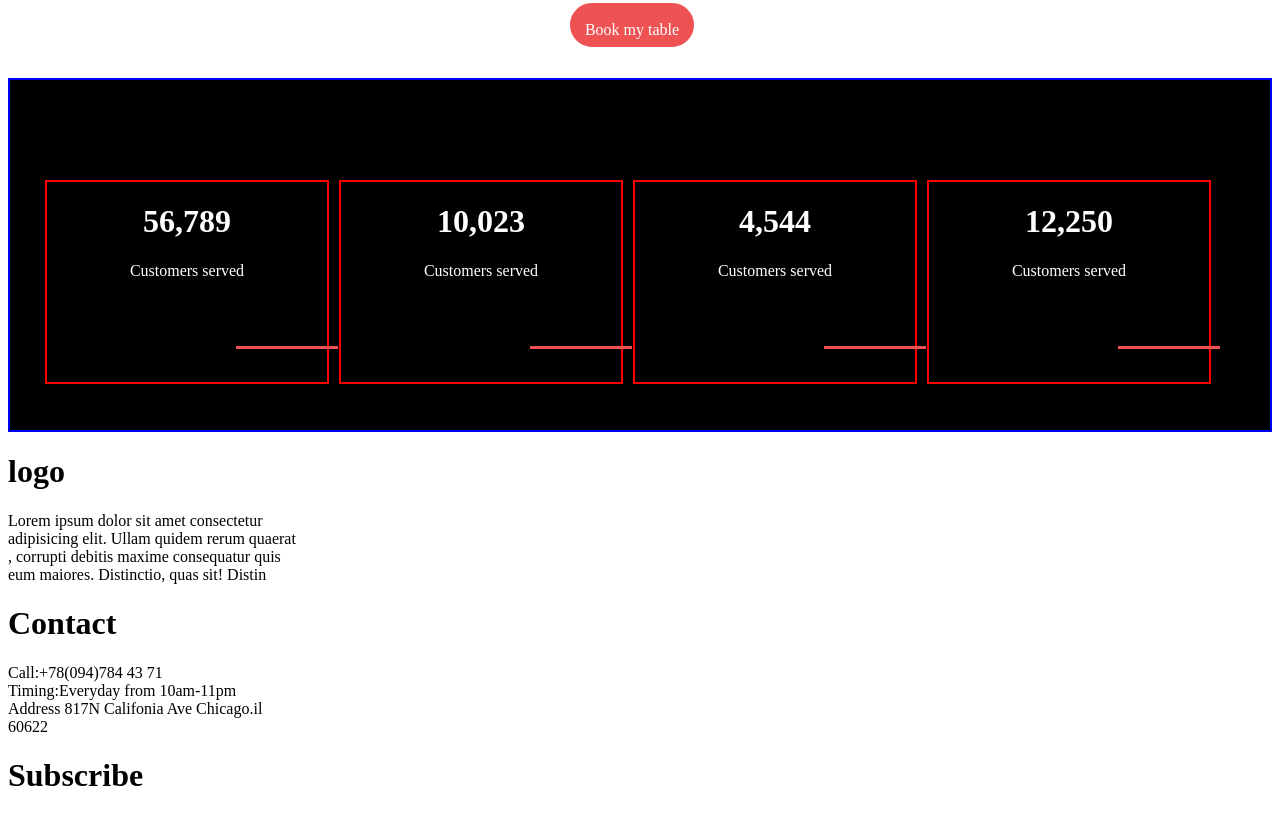
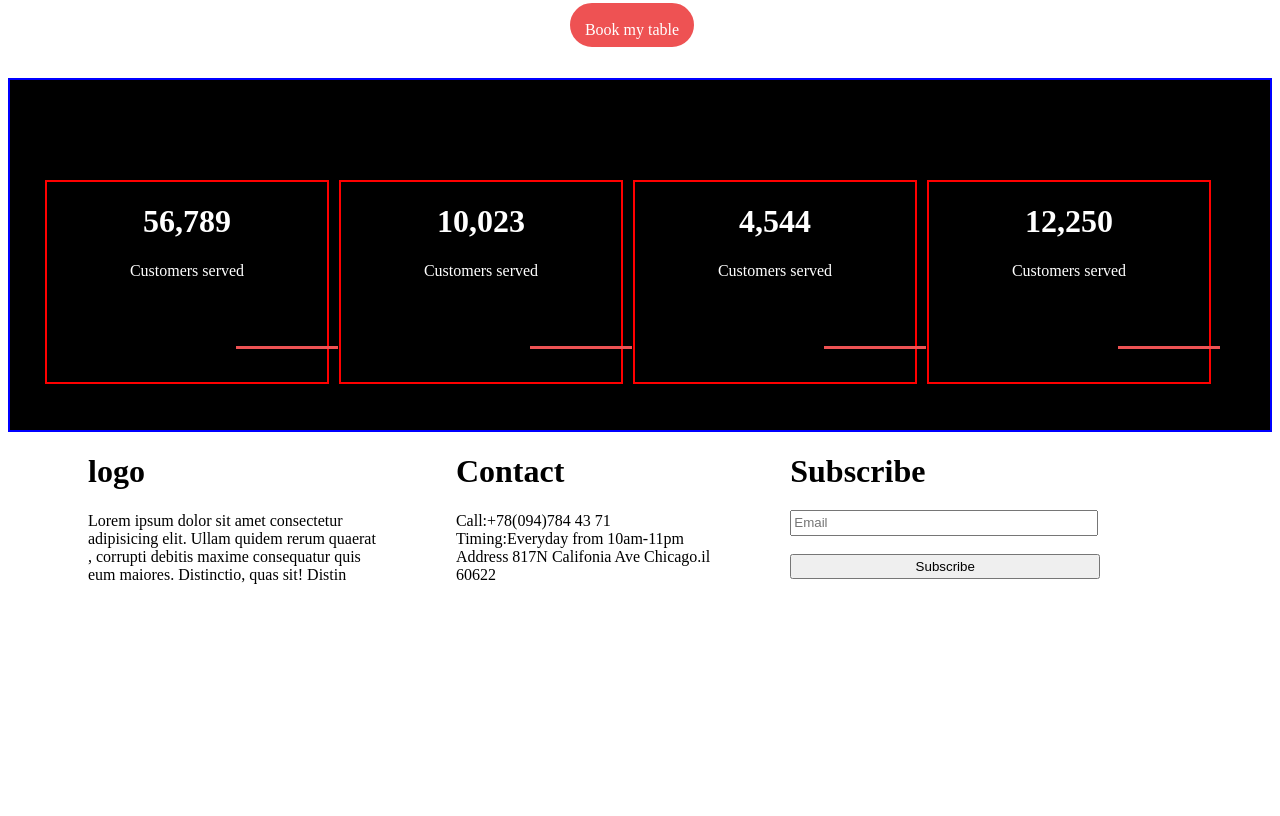
Before and after one commit to Michaelmapesa/Deliciousfood, a plain HTML site: page index.html in a window 1280 px wide. Shown: the part 5844-6660 px from the top of the page. After the commit the page ends 6452 px from the top, so only its background shows below. Drawn offline with Linux system fonts and the light colour scheme.

Commit message:
add changes

```diff
--- a/index.css
+++ b/index.css
@@ -371,3 +371,23 @@
     left: 100px;
     top: 50px;
 }
+.containerb{
+    display: flex;
+    position: relative;
+    left: 80px;
+}
+.subcontainerb{
+    margin-right: 80px;
+}
+#mail{
+    height: 20px;
+    width: 300px;
+    position: relative;
+    top: -20px;
+}
+.btn{
+    height: 25px;
+    width: 310px;
+    position: relative;
+    top: -20px;
+}
--- a/index.html
+++ b/index.html
@@ -589,6 +589,16 @@
 
                 <div class="subcontainerb">
                      <h1>Subscribe</h1>
+                     <div>
+                        <form>
+                            <label for="email"></label><br>
+                            <input type="text" id="mail" placeholder="Email"><br>
+                         </form>
+                     </div>
+                       <br>
+                     <button class="btn">Subscribe</button>
+
+
 
                 </div>
           </div>
```
